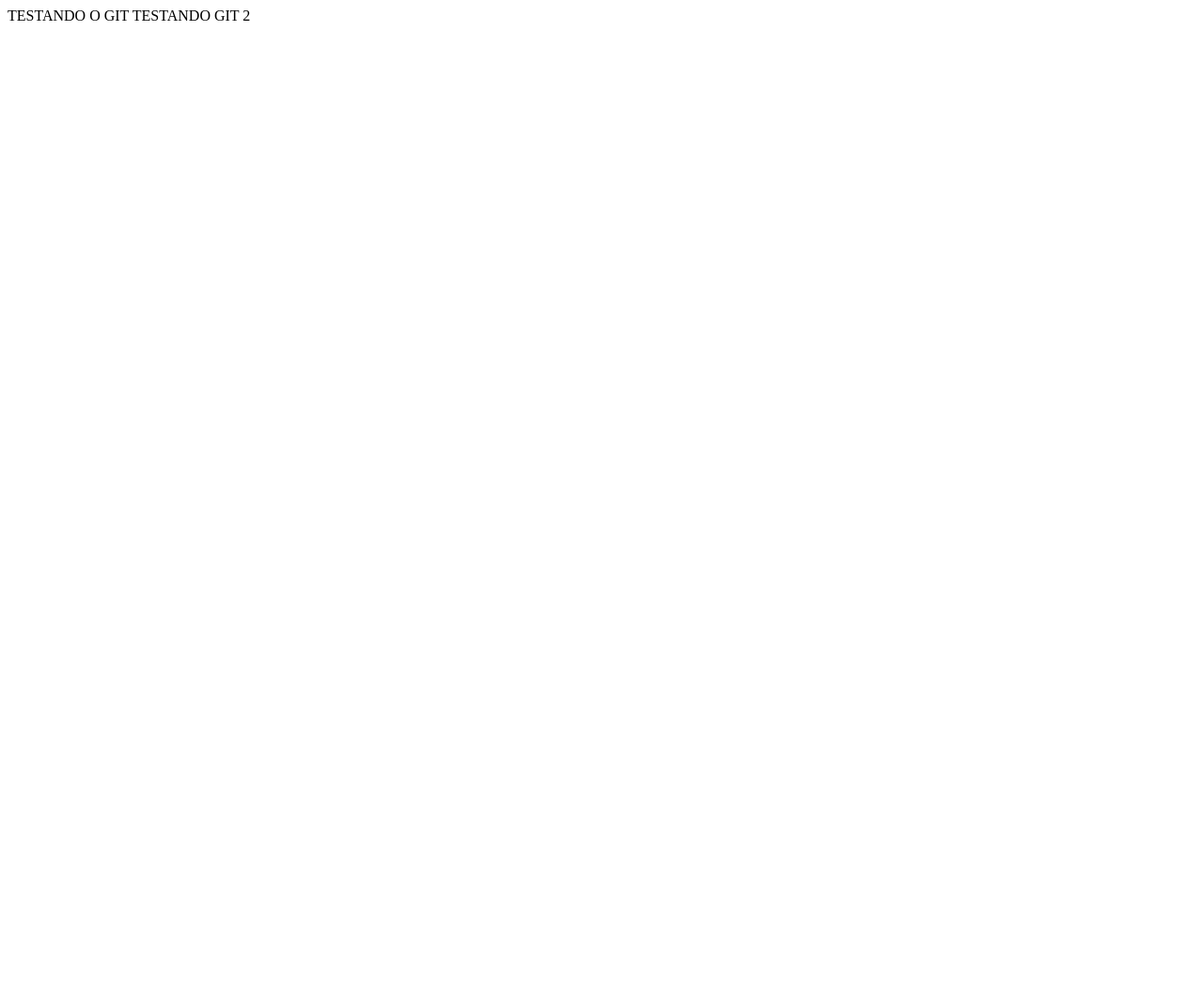
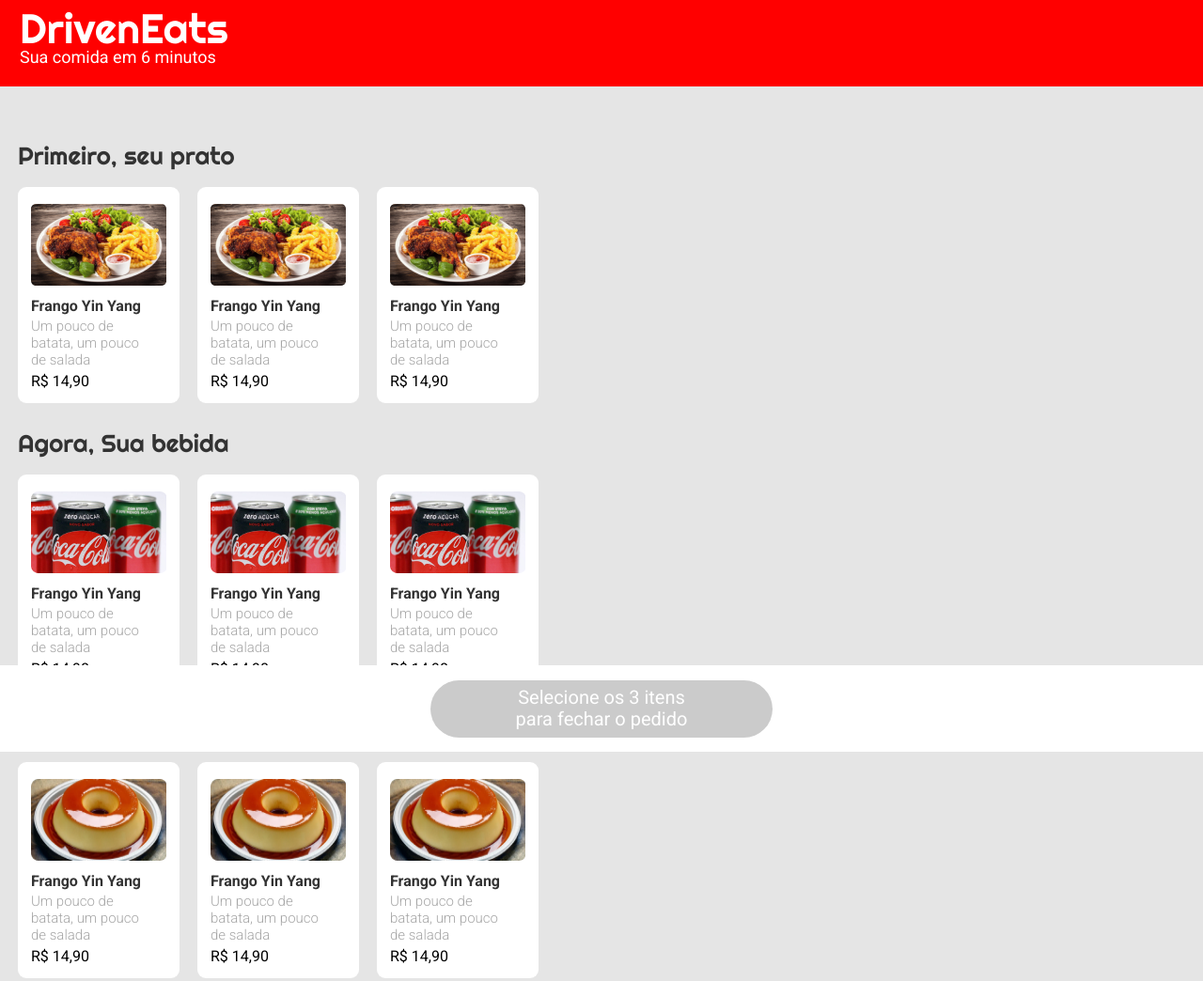
Before and after one commit to Jonas0Dias/DeliveryFood, a plain HTML site: page index.html in a window 1280 px wide. Shown: the top 1044 px of the page at 94% size. Before the commit the page ends 800 px from the top, so only its background shows below. Drawn offline with Linux system fonts and the light colour scheme.

```diff
--- a/estilos.css
+++ b/estilos.css
@@ -0,0 +1,151 @@
+@import url('https://fonts.googleapis.com/css2?family=Righteous&display=swap');
+
+@import url('https://fonts.googleapis.com/css2?family=Roboto:ital,wght@0,100;0,300;0,400;0,500;0,700;0,900;1,100;1,300;1,400;1,500;1,700;1,900&display=swap');
+
+body{
+
+}
+
+.topo{
+    height:92px;
+    width: 100%;
+    background-color:red;
+    position: fixed;
+    left: 0;
+    top: 0;
+    z-index: 1;
+}
+
+.topo h1{
+    font-family:'Righteous';
+    font-style: normal;
+    font-weight: 400;
+    font-size: 44px;
+    color: #FFFFFF;
+}
+
+.topo p{
+    font-family: 'Roboto';
+    font-style: normal;
+    font-weight: 400;
+    font-size: 18px;
+    color: #FFFFFF;
+}
+.topo div{
+    margin-left: 21px;
+    margin-top: 8px;
+}
+
+.cardapio{
+    height: 84%;
+    margin-top: 92px;
+    padding-top: 31px;
+    padding-left: 19px;
+    background: #E5E5E5;
+    margin-bottom: 92px;
+    padding-bottom: 16px;
+
+}
+.h1{
+    font-family: 'Righteous';
+    font-style: normal;
+    font-weight: 400;
+    font-size: 26px;
+    color: #333333;
+    line-height: 32px;
+    margin-top: 27px;
+}
+
+.pratos{
+    display: flex;
+    margin-top:17px;
+    overflow-x: scroll;
+    margin-left: -19px;
+
+}
+.prato{
+    display: flex;
+    flex-direction: column;
+    justify-content: space-between;
+    align-items:flex-start;
+    width: 144px;
+    height: 216px;
+    background: #FFFFFF;
+    border-radius: 9px;
+    padding-left: 14px;
+    padding-right: 14px;
+    padding-bottom:14px;
+    margin-left: 19px;
+}
+.prato img{
+    margin-top: 18px;
+    margin-bottom: 8px;
+    width: 144px;
+    height: 87px;
+}
+
+.prato h1{
+    font-family: 'Roboto';
+    font-style: normal;
+    font-weight: 700;
+    font-size: 16px;
+    color: #333333;
+    line-height: 19px;
+}
+
+.prato p{
+    font-family: 'Roboto';
+    font-style: normal;
+    font-weight: 300;
+    font-size: 15px;
+    color: #A6A6A6;
+    line-height: 18px;
+    width: 90%;
+}
+
+.prato h2{
+    font-family: 'Roboto';
+    font-style: normal;
+    font-weight: 400;
+    font-size: 16px;
+    color: #000000;
+    line-height: 19px;
+}
+
+.base{
+    height: 92px;
+    width: 100%;
+    background: #FFFFFF;
+    position: fixed;
+    left: 0;
+    bottom: 0;
+    display: flex;
+    justify-content: center;
+    align-items: center;
+    z-index: 1;
+}
+
+
+
+
+
+.cinza{
+    display: flex;
+    align-items: center;
+    justify-content:center;
+    background: #CBCBCB;
+    border-radius: 50px;
+    width: 364px;
+    height: 61px;
+}
+
+.cinza h1{
+    color: #FFFFFF;
+    font-family: 'Roboto';
+    font-style: normal;
+    font-weight: 400;
+    font-size: 20px;
+    line-height: 23px;
+    width: 60%;
+    text-align: center;
+}
--- a/index.html
+++ b/index.html
@@ -1,14 +1,98 @@
 <!DOCTYPE html>
 <html lang="en">
 <head>
+    <link rel="stylesheet" href="reset.css" />
+    <link rel="stylesheet" href="estilos.css" />
     <meta charset="UTF-8">
     <meta http-equiv="X-UA-Compatible" content="IE=edge">
     <meta name="viewport" content="width=device-width, initial-scale=1.0">
     <title>Document</title>
 </head>
 <body>
-    TESTANDO O GIT
-    TESTANDO GIT 2
+    <div class="topo">
+        <div>
+            <h1>DrivenEats</h1>
+            <p>Sua comida em 6 minutos</p>
+        </div>
+    </div>
+    <div class="cardapio">
+        <div class="h1">
+            <h1>Primeiro, seu prato</h1>
+        </div>
+        <div class="pratos">
+            <div class="prato">
+                <img src="imagens/frango_yin_yang 1.png" alt="">
+                <h1>Frango Yin Yang</h1>
+                <p>Um pouco de batata, um pouco de salada</p>
+                <h2>R$ 14,90</h2>
+            </div>
+            <div class="prato">
+                <img src="imagens/frango_yin_yang 1.png" alt="">
+                <h1>Frango Yin Yang</h1>
+                <p>Um pouco de batata, um pouco de salada</p>
+                <h2>R$ 14,90</h2>
+            </div>
+            <div class="prato">
+                <img src="imagens/frango_yin_yang 1.png" alt="">
+                <h1>Frango Yin Yang</h1>
+                <p>Um pouco de batata, um pouco de salada</p>
+                <h2>R$ 14,90</h2>
+            </div>
+        </div>
+        <div class="h1">
+            <h1>Agora, Sua bebida</h1>
+        </div>
+        <div class="pratos">
+            <div class="prato">
+                <img src="imagens/coquinha_gelada 1.png" alt="">
+                <h1>Frango Yin Yang</h1>
+                <p>Um pouco de batata, um pouco de salada</p>
+                <h2>R$ 14,90</h2>
+            </div>
+            <div class="prato">
+                <img src="imagens/coquinha_gelada 1.png" alt="">
+                <h1>Frango Yin Yang</h1>
+                <p>Um pouco de batata, um pouco de salada</p>
+                <h2>R$ 14,90</h2>
+            </div>
+            <div class="prato">
+                <img src="imagens/coquinha_gelada 1.png" alt="">
+                <h1>Frango Yin Yang</h1>
+                <p>Um pouco de batata, um pouco de salada</p>
+                <h2>R$ 14,90</h2>
+            </div>
+        </div>
+        <div class="h1">
+            <h1>Por fim, Sua sobremesa</h1>
+        </div>
+        <div class="pratos">
+            <div class="prato">
+                <img src="imagens/pudim 1.png" alt="">
+                <h1>Frango Yin Yang</h1>
+                <p>Um pouco de batata, um pouco de salada</p>
+                <h2>R$ 14,90</h2>
+            </div>
+            <div class="prato">
+                <img src="imagens/pudim 1.png" alt="">
+                <h1>Frango Yin Yang</h1>
+                <p>Um pouco de batata, um pouco de salada</p>
+                <h2>R$ 14,90</h2>
+            </div>
+            <div class="prato">
+                <img src="imagens/pudim 1.png" alt="">
+                <h1>Frango Yin Yang</h1>
+                <p>Um pouco de batata, um pouco de salada</p>
+                <h2>R$ 14,90</h2>
+            </div>
+        </div>
+    </div>
+    <div class="base">
+        <div class="cinza">
+            <h1>Selecione os 3 itens
+                para fechar o pedido</h1>
+        </div>
+    </div>
 
+    <script src="script.js"></script>
 </body>
 </html>
--- a/reset.css
+++ b/reset.css
@@ -0,0 +1,124 @@
+html,
+body,
+div,
+span,
+applet,
+object,
+iframe,
+h1,
+h2,
+h3,
+h4,
+h5,
+h6,
+p,
+blockquote,
+pre,
+a,
+abbr,
+acronym,
+address,
+big,
+cite,
+code,
+del,
+dfn,
+em,
+img,
+ins,
+kbd,
+q,
+s,
+samp,
+small,
+strike,
+strong,
+sub,
+sup,
+tt,
+var,
+b,
+u,
+i,
+center,
+dl,
+dt,
+dd,
+ol,
+ul,
+li,
+fieldset,
+form,
+label,
+legend,
+table,
+caption,
+tbody,
+tfoot,
+thead,
+tr,
+th,
+td,
+article,
+aside,
+canvas,
+details,
+embed,
+figure,
+figcaption,
+footer,
+header,
+hgroup,
+menu,
+nav,
+output,
+ruby,
+section,
+summary,
+time,
+mark,
+audio,
+video {
+  margin: 0;
+  padding: 0;
+  border: 0;
+  font-size: 100%;
+  font: inherit;
+  vertical-align: baseline;
+}
+/* HTML5 display-role reset for older browsers */
+article,
+aside,
+details,
+figcaption,
+figure,
+footer,
+header,
+hgroup,
+menu,
+nav,
+section {
+  display: block;
+}
+body {
+  line-height: 1;
+}
+ol,
+ul {
+  list-style: none;
+}
+blockquote,
+q {
+  quotes: none;
+}
+blockquote:before,
+blockquote:after,
+q:before,
+q:after {
+  content: "";
+  content: none;
+}
+table {
+  border-collapse: collapse;
+  border-spacing: 0;
+}
```
Also changed, not shown: imagens/coquinha_gelada 1.png (added), imagens/frango_yin_yang 1.png (added), imagens/pudim 1.png (added).
